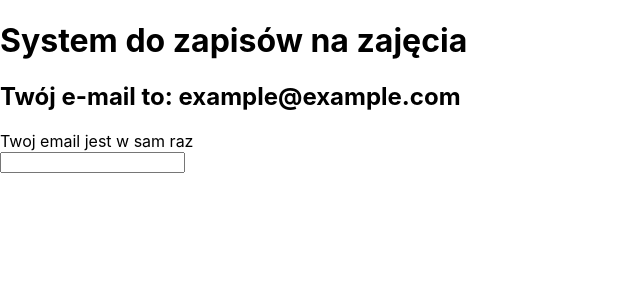
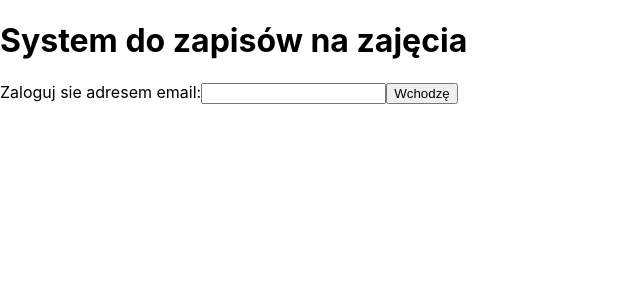
Before and after one commit to zuziaprezi/react-lab, a React (Create React App) app: page / in a window 1280 px wide. Shown: the top 300 px of the page, without its empty margins (0-640 px from the left). Built offline with nearby package versions, Linux system fonts and the light colour scheme.

Commit message:
Log in and log out option added.

```diff
--- a/src/App.js
+++ b/src/App.js
@@ -5,29 +5,32 @@ import {useState} from "react";
 
 function App() {
 
-    const [email, setEmail] = useState("example@example.com")
-
-
+    const [email, setEmail] = useState()
+    const [authentictedUserName, setAuthenticatedUserName] = useState(email)
     function handleChange(event) {
         setEmail(event.target.value);
     }
 
-    let message = '';
-    if (email.length <10){
-        message = "Twoj email jest za krótki";
-    } else if (email.length > 20) {
-        message ="Twoj email jest za dlugi"
-    } else {
-        message = "Twoj email jest w sam raz"
+    function emailAlert(){
+        alert("Twój adres email to: " + email);
     }
+
+
    return (
    <div>
-
    <h1>System do zapisów na zajęcia</h1>
-          <h2>Twój e-mail to: {email}</h2>
-          <div>{message}</div>
+       { !authentictedUserName && (
+      <div>
+          Zaloguj sie adresem email:
       <input type="text" onChange={handleChange}/>
-
+    <button type="button" onClick={()=>setAuthenticatedUserName(email)}>Wchodzę</button>
+      </div>
+       )}{
+       authentictedUserName&& <div>
+           <h1>Zalogowales się {email}</h1>
+       <button type="button" onClick={()=>setAuthenticatedUserName(null) }>Wyloguj się</button>
+       </div>
+       }
   </div>
 
 );
```
Lines whose indentation alone changed are shown as unchanged.
